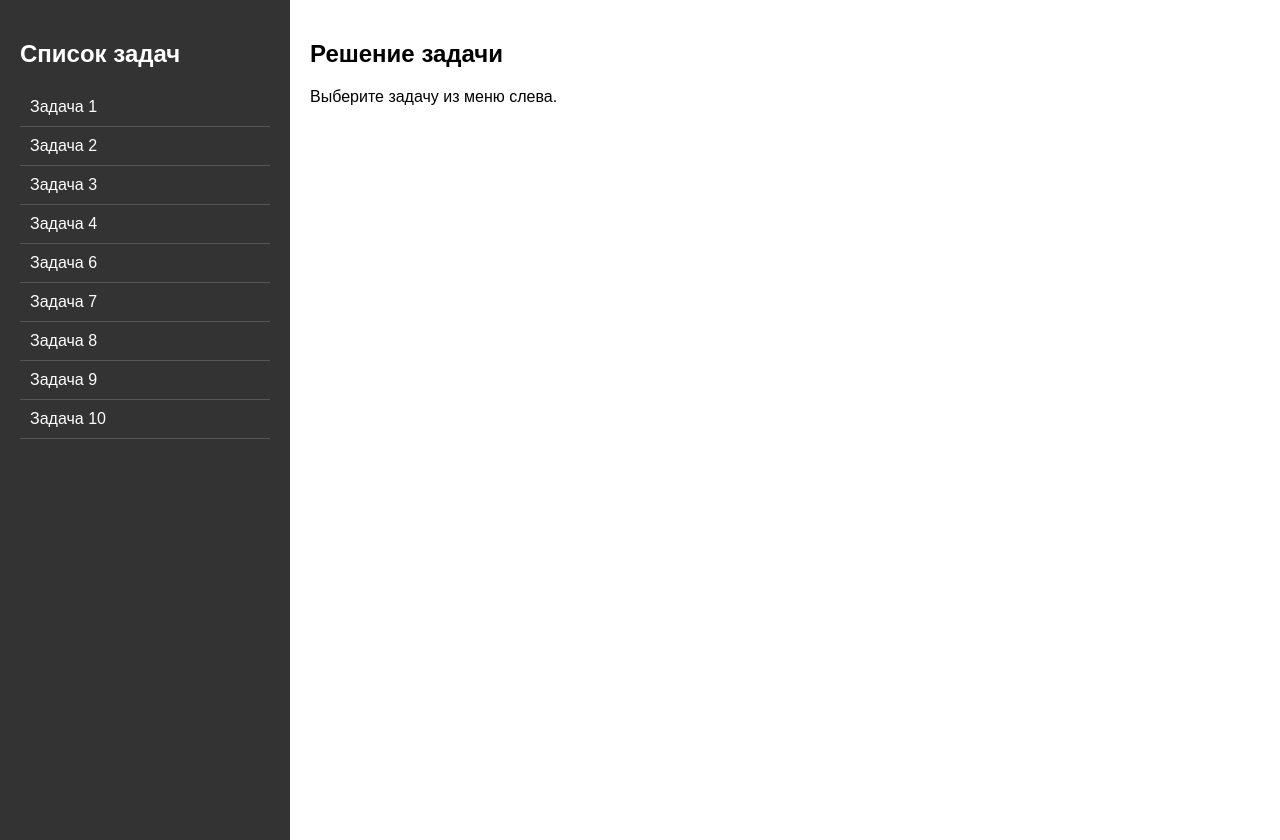
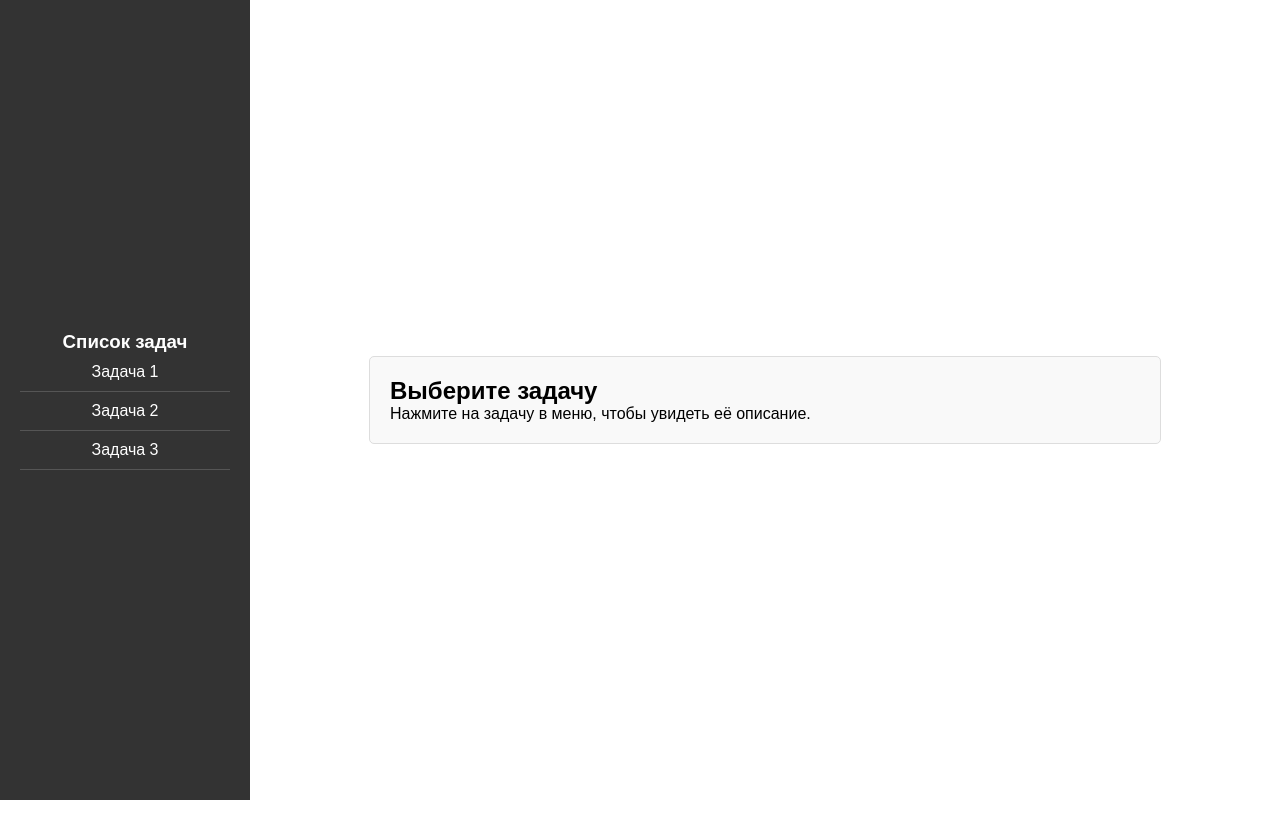
Before and after one commit to Beksultan-08/HomeWorks, a Django app: page /blog/ in a window 1280 px wide. After the commit the page ends 800 px from the top, so only its background shows below. Run offline with Django 5.2, Linux system fonts and the light colour scheme.

Commit message:
Done all tasks

```diff
--- a/templates/base.html
+++ b/templates/base.html
@@ -1,69 +1,35 @@
 <!DOCTYPE html>
-<html lang="en">
+<html lang="ru">
 <head>
     <meta charset="UTF-8">
     <meta name="viewport" content="width=device-width, initial-scale=1.0">
-    <title>Меню задач</title>
+    <title>Список задач</title>
     <style>
-        body {
-            font-family: Arial, sans-serif;
-            margin: 0;
-            display: flex;
-        }
-        .sidebar {
-            width: 250px;
-            background-color: #333;
-            color: white;
-            padding: 20px;
-            height: 100vh;
-        }
-        .sidebar ul {
-            list-style-type: none;
-            padding: 0;
-        }
-        .sidebar ul li {
-            padding: 10px;
-            border-bottom: 1px solid #555;
-        }
-        .sidebar ul li a {
-            color: white;
-            text-decoration: none;
-            display: block;
-        }
-        .sidebar ul li a:hover {
-            background-color: #555;
-        }
-        .content {
-            flex-grow: 1;
-            padding: 20px;
-        }
+        * { margin: 0; padding: 0; box-sizing: border-box; }
+        body { display: flex; font-family: Arial, sans-serif; height: 100vh; }
+        .menu { width: 250px; background: #333; color: white; padding: 20px; display: flex; flex-direction: column; justify-content: center; overflow-y: auto; }
+        .menu ul { list-style: none; padding: 0; margin: 0; }
+        .menu li { padding: 10px; border-bottom: 1px solid #555; text-align: center; }
+        .menu li a { color: white; text-decoration: none; display: block; }
+        .menu li:hover { background: #555; }
+        .content-container { flex: 1; display: flex; justify-content: center; align-items: center; padding: 20px; overflow-y: auto; }
+        .content { width: 80%; max-height: 90vh; overflow-y: auto; padding: 20px; border: 1px solid #ddd; border-radius: 5px; background: #f9f9f9; }
     </style>
 </head>
 <body>
-
-    <!-- Меню (Sidebar) -->
-    <div class="sidebar">
-        <h2>Список задач</h2>
+    <div class="menu">
+        <h3 style="text-align: center;">Список задач</h3>
         <ul>
-            <li><a href="http://localhost:8000/blog/task-1/">Задача 1</a></li>
-            <li><a href="http://localhost:8000/blog/task-2/">Задача 2</a></li>
-            <li><a href="http://localhost:8000/blog/task-3/">Задача 3</a></li>
-            <li><a href="http://localhost:8000/blog/task-4/">Задача 4</a></li>
-            <li><a href="http://localhost:8000/blog/task-6/">Задача 6</a></li>
-            <li><a href="http://localhost:8000/blog/task-7/">Задача 7</a></li>
-            <li><a href="http://localhost:8000/blog/task-8/">Задача 8</a></li>
-            <li><a href="http://localhost:8000/blog/task-9/">Задача 9</a></li>
-            <li><a href="http://localhost:8000/blog/task-10/">Задача 10</a></li>
+            <li><a href="#">Задача 1</a></li>
+            <li><a href="#">Задача 2</a></li>
+            <li><a href="#">Задача 3</a></li>
         </ul>
     </div>
-
-    <!-- Основной контент -->
-    <div class="content">
-        <h2>Решение задачи</h2>
-        <div id="task-content">
-            Выберите задачу из меню слева.
+    <div class="content-container">
+        <div class="content" id="taskContent">
+            <h2>Выберите задачу</h2>
+            <p>Нажмите на задачу в меню, чтобы увидеть её описание.</p>
         </div>
     </div>
-
 </body>
 </html>
```
